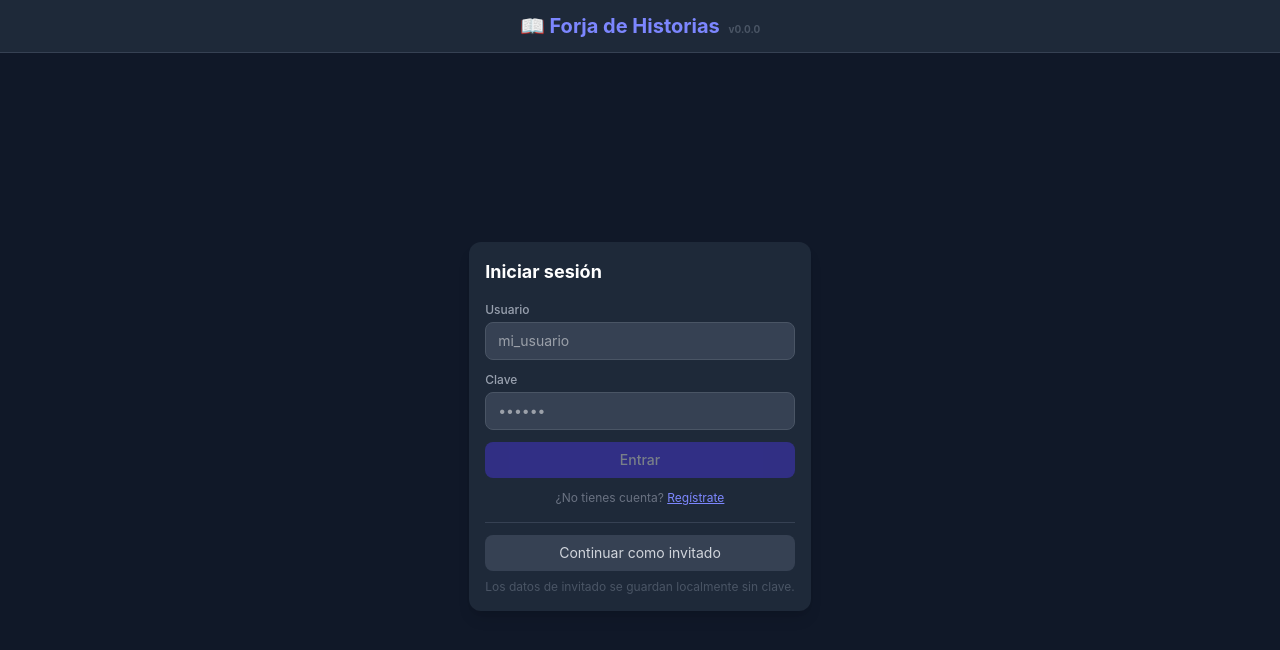
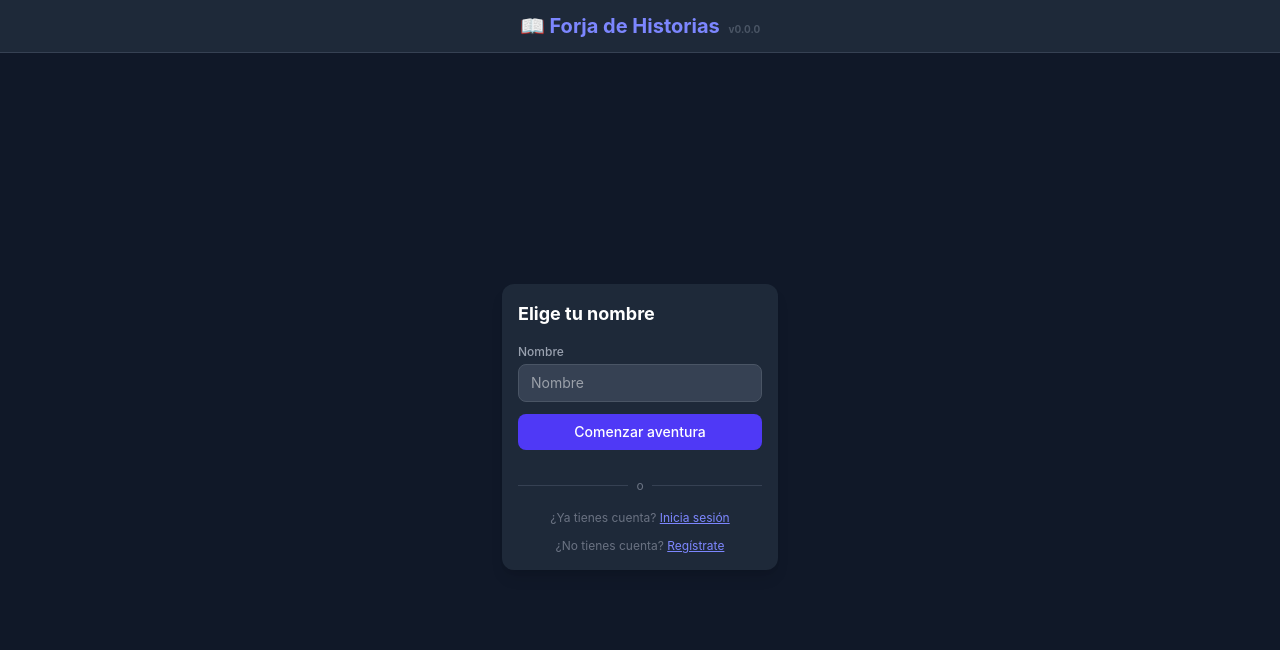
Before and after one commit to protongit/forja-de-historias, a React (Vite) app: page / in a window 1280 px wide. Shown: the top 650 px of the page. Built offline with nearby package versions, Linux system fonts and the light colour scheme.

Commit message:
v1.7.0 - Pantalla de inicio guest-first: formulario con nombre de usuario y botón 'Comenzar aventura'; login/registro como opciones secundarias

```diff
--- a/package.json
+++ b/package.json
@@ -1,7 +1,7 @@
 {
   "name": "forja-de-historias",
   "private": true,
-  "version": "1.6.3",
+  "version": "1.7.0",
   "type": "module",
   "scripts": {
     "dev": "vite",
--- a/src/components/AuthPanel.tsx
+++ b/src/components/AuthPanel.tsx
@@ -2,7 +2,7 @@ import { useState } from 'react'
 import { useGame } from '../context/GameContext'
 import { register, login, logout, deleteAccount, getCurrentUser } from '../services/authService'
 
-type AuthMode = 'login' | 'register'
+type AuthMode = 'guest' | 'login' | 'register'
 
 interface Props {
   requestConfirm?: (title: string, message: string, onConfirm: () => void, variant?: 'danger' | 'warning' | 'default', confirmLabel?: string, cancelLabel?: string) => void
@@ -10,7 +10,7 @@ interface Props {
 
 export default function AuthPanel({ requestConfirm }: Props) {
   const { state, dispatch } = useGame()
-  const [mode, setMode] = useState<AuthMode>('login')
+  const [mode, setMode] = useState<AuthMode>('guest')
   const [username, setUsername] = useState('')
   const [password, setPassword] = useState('')
   const [error, setError] = useState('')
@@ -60,7 +60,11 @@ export default function AuthPanel({ requestConfirm }: Props) {
     )
   }
 
-  async function handleGuest() {
+  async function handleGuest(guestUsername: string) {
+    const name = guestUsername.trim()
+      .toLowerCase()
+      .replace(/[^a-z0-9áéíóúñ_]/g, '_')
+      .slice(0, 20) || 'aventurero'
     try {
       const res = await fetch('/api/guest-config')
       if (res.ok) {
@@ -72,7 +76,7 @@ export default function AuthPanel({ requestConfirm }: Props) {
     } catch {
       // Fall back to defaults when server is not available
     }
-    dispatch({ type: 'SET_USER', username: `invitado_${Date.now().toString(36)}` })
+    dispatch({ type: 'SET_USER', username: `invitado_${name}` })
     // phase stays 'config' so App.tsx can redirect to preset picker
   }
 
@@ -105,12 +109,62 @@ export default function AuthPanel({ requestConfirm }: Props) {
     )
   }
 
+  const isGuestMode = mode === 'guest'
+
   return (
     <div className="bg-gray-800 rounded-xl p-4 shadow-lg max-w-sm mx-auto">
       <h2 className="text-lg font-bold text-white mb-4">
-        {mode === 'login' ? 'Iniciar sesión' : 'Crear cuenta'}
+        {isGuestMode ? 'Elige tu nombre' : mode === 'login' ? 'Iniciar sesión' : 'Crear cuenta'}
       </h2>
 
+      {isGuestMode ? (
+        <form
+          onSubmit={(e) => { e.preventDefault(); handleGuest(username) }}
+          className="space-y-3"
+        >
+          <div>
+            <label className="block text-xs font-medium text-gray-400 mb-1">Nombre</label>
+            <input
+              type="text"
+              value={username}
+              onChange={(e) => setUsername(e.target.value)}
+              className="w-full px-3 py-2 bg-gray-700 border border-gray-600 rounded-lg text-white text-sm focus:ring-2 focus:ring-indigo-500 outline-none"
+              placeholder="Nombre"
+              autoComplete="off"
+            />
+          </div>
+
+          <button
+            type="submit"
+            className="w-full px-4 py-2 bg-indigo-600 hover:bg-indigo-500 text-white font-medium rounded-lg transition text-sm"
+          >
+            Comenzar aventura
+          </button>
+
+          <div className="relative my-4">
+            <div className="absolute inset-0 flex items-center">
+              <div className="w-full border-t border-gray-700" />
+            </div>
+            <div className="relative flex justify-center text-xs">
+              <span className="bg-gray-800 px-2 text-gray-500">o</span>
+            </div>
+          </div>
+
+          <p className="text-xs text-gray-500 text-center">
+            ¿Ya tienes cuenta?{' '}
+            <button type="button" onClick={() => { setMode('login'); setError('') }} className="text-indigo-400 hover:text-indigo-300 underline">
+              Inicia sesión
+            </button>
+          </p>
+          <p className="text-xs text-gray-500 text-center">
+            ¿No tienes cuenta?{' '}
+            <button type="button" onClick={() => { setMode('register'); setError('') }} className="text-indigo-400 hover:text-indigo-300 underline">
+              Regístrate
+            </button>
+          </p>
+        </form>
+      ) : (
+        <>
           <form onSubmit={handleSubmit} className="space-y-3">
             <div>
               <label className="block text-xs font-medium text-gray-400 mb-1">Usuario</label>
@@ -156,17 +210,22 @@ export default function AuthPanel({ requestConfirm }: Props) {
             </button>
           </p>
 
-      <div className="mt-4 pt-3 border-t border-gray-700">
-        <button
-          onClick={handleGuest}
-          className="w-full px-3 py-2 bg-gray-700 hover:bg-gray-600 text-gray-300 text-sm rounded-lg transition"
-        >
-          Continuar como invitado
+          <div className="relative my-4">
+            <div className="absolute inset-0 flex items-center">
+              <div className="w-full border-t border-gray-700" />
+            </div>
+            <div className="relative flex justify-center text-xs">
+              <span className="bg-gray-800 px-2 text-gray-500">o</span>
+            </div>
+          </div>
+
+          <p className="text-xs text-gray-500 text-center">
+            <button type="button" onClick={() => { setMode('guest'); setUsername(''); setError('') }} className="text-indigo-400 hover:text-indigo-300 underline">
+              Acceder como invitado
             </button>
-        <p className="text-xs text-gray-600 text-center mt-2">
-          Los datos de invitado se guardan localmente sin clave.
           </p>
-      </div>
+        </>
+      )}
     </div>
   )
 }
```
Lines whose indentation alone changed are shown as unchanged.
